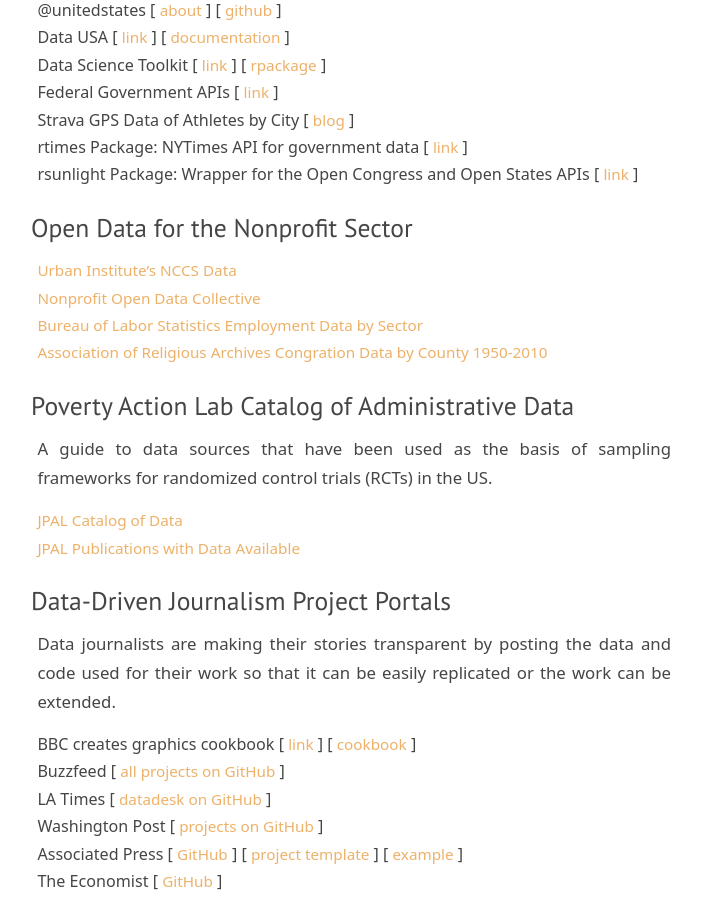
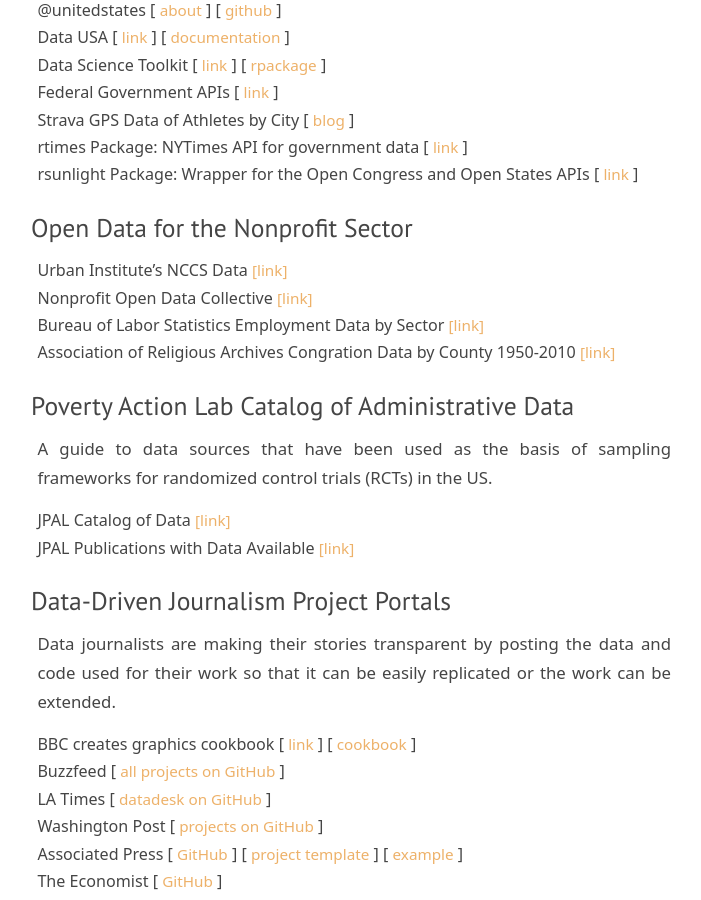
Before and after one commit to DS4PS/ds4ps.github.io, a Jekyll site: the page built from data.md, in a window 1280 px wide and 900 px high, scrolled down 3457 px. Shown: the whole window, without its empty margins (289-990 px from the left). Built offline with Jekyll 4.4.1, drawn with Linux system fonts in a browser that asks for light colours; nearby versions of some CDN libraries; library files that are not in the unit come from our copies.

Commit message:
Update data.md

```diff
--- a/data.md
+++ b/data.md
@@ -112,17 +112,17 @@
 
 ### Open Data for the Nonprofit Sector
 
-* [Urban Institute's NCCS Data](https://nccs-data.urban.org/index.php)
-* [Nonprofit Open Data Collective](https://nonprofit-open-data-collective.github.io/overview/)
-* [Bureau of Labor Statistics Employment Data by Sector](https://www.bls.gov/bdm/nonprofits/nonprofits.htm)
-* [Association of Religious Archives Congration Data by County 1950-2010](http://www.thearda.com/archive/browse.asp)
+* Urban Institute's NCCS Data [ [link] ](https://nccs-data.urban.org/index.php)
+* Nonprofit Open Data Collective [ [link] ](https://nonprofit-open-data-collective.github.io/overview/)
+* Bureau of Labor Statistics Employment Data by Sector [ [link] ](https://www.bls.gov/bdm/nonprofits/nonprofits.htm)
+* Association of Religious Archives Congration Data by County 1950-2010 [ [link] ](http://www.thearda.com/archive/browse.asp)
 
 ### Poverty Action Lab Catalog of Administrative Data
 
 A guide to data sources that have been used as the basis of sampling frameworks for randomized control trials (RCTs) in the US.
 
-* [JPAL Catalog of Data](https://www.povertyactionlab.org/sites/default/files/documents/AdminDataCatalog.pdf)
-* [JPAL Publications with Data Available](https://www.povertyactionlab.org/evaluations?f[0]=field_external_data:title:1)
+* JPAL Catalog of Data [ [link] ](https://www.povertyactionlab.org/sites/default/files/documents/AdminDataCatalog.pdf)
+* JPAL Publications with Data Available [ [link] ](https://www.povertyactionlab.org/evaluations?f[0]=field_external_data:title:1)
 
 
 
```
